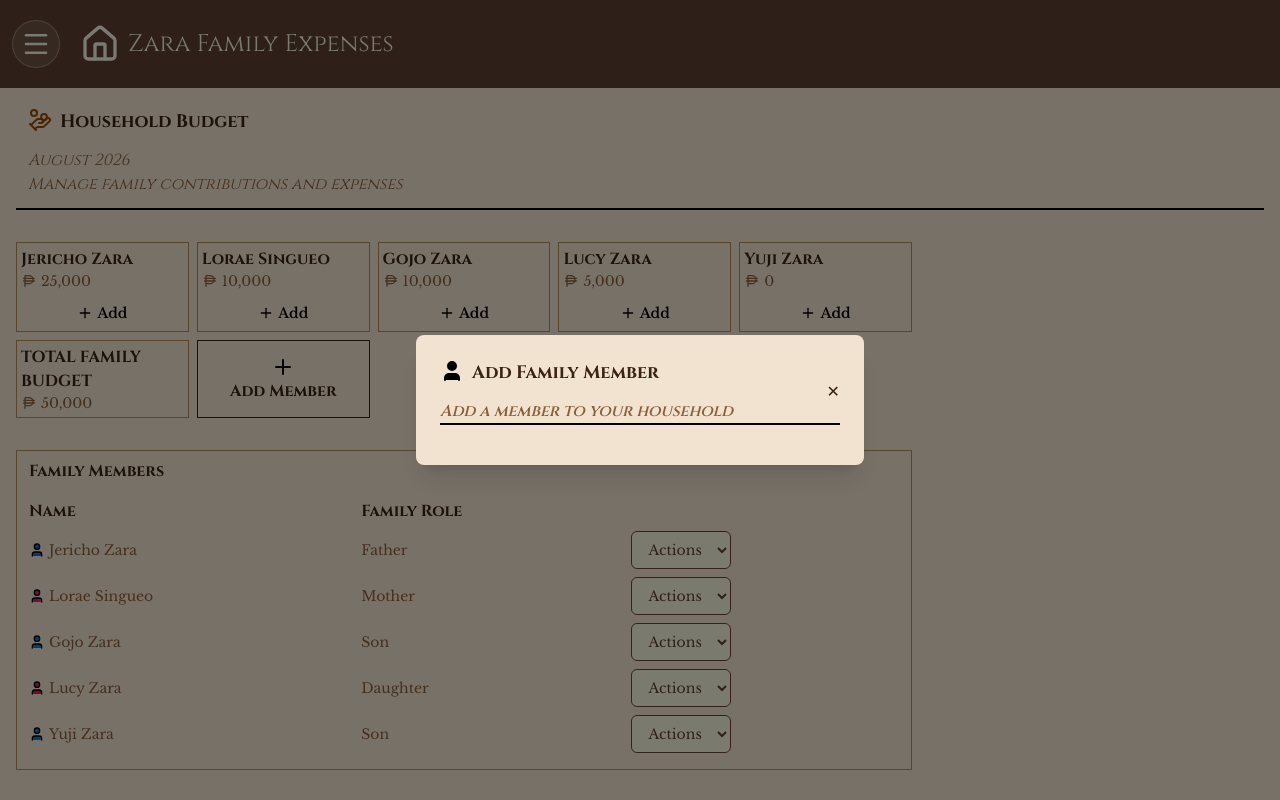
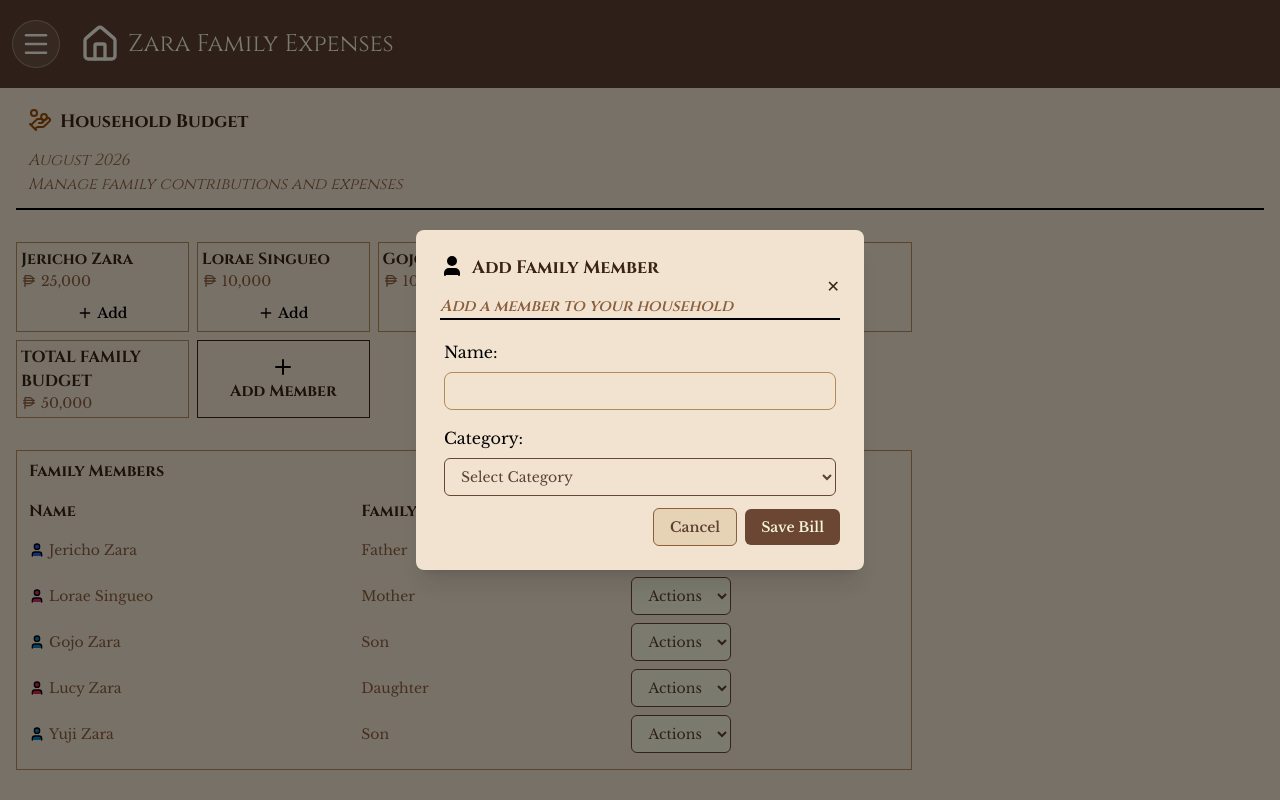
Before and after one commit to Jericho0909/home-expense-tracker, a Next.js app: page /budgetSetting in a window 1280 px wide. Both pictures are taken after typing "5", "5", "5", "5", "5", "5" into the empty fields and a click on the button "Add Member". Shown: the top 800 px of the page. Built offline with nearby package versions, Linux system fonts and the light colour scheme; a web font is replaced by a local one.

Commit message:
style: refine AddMemberModalForm layout and design

```diff
--- a/app/components/modal/AddMemberModal.tsx
+++ /dev/null
@@ -1,9 +0,0 @@
-const AddMember = () => {
-    return (
-        <div>
-
-        </div>
-    )
-}
-
-export default AddMember
--- /dev/null
+++ b/app/components/modal/AddMemberModalForm.tsx
@@ -0,0 +1,119 @@
+'use client'
+
+import { useState } from "react"
+import ModalFormButton from "../ModalFormButton"
+import type { Member, FamilyRole } from "@/app/type/model"
+import { capitalizeFirstLetter } from "@/app/utils/capitalizeFirstLetter"
+
+type MemberForm = Omit<Member, "familyRole" > & {
+    familyRole: FamilyRole | ""
+}
+
+const AddMemberModalForm = () => {
+    const defaultData: MemberForm = {
+        id: "",
+        name: "",
+        familyRole: "",
+        money: 0,
+        createdAt: ""
+    }
+
+    const [ member, setMember ] = useState<MemberForm>(defaultData)
+
+    const FamilyRoles: FamilyRole[] = [
+        "Father",
+        "Mother",
+        "Son",
+        "Daughter",
+        "Grandfather",
+        "Grandmother",
+        "Uncle",
+        "Aunt",
+        "Other",
+    ]
+
+     const handleCancel = () => {
+        setMember(defaultData)
+    }
+
+    const handleSubmit = (e: React.SubmitEvent<HTMLFormElement>) => {
+        e.preventDefault()
+
+    }
+
+    return (
+        <form
+            className="flex flex-col"
+            onSubmit={handleSubmit}
+        >
+            <div className="flex justify-center flex-col gap-2 mb-2 p-1">
+                <label
+                    htmlFor="name"
+                    className="text-base"
+                    style={{
+                        fontFamily: "var(--font-libre-baskerville)"
+                    }}
+                >
+                    Name:
+                </label>
+                <input
+                    id="name"
+                    type="text"
+                    name="name"
+                    value={member.name}
+                    onChange={(e) => setMember((item) => ({
+                        ...item,
+                        [e.target.name]: capitalizeFirstLetter(e.target.value)
+
+                    }))}
+                    className="no-spinner bg-[#F1E3D0] border border-[#B38B59] text-[#3B2416] text-sm rounded-lg p-2 focus:ring-[#B38B59] focus:border-[#B38B59]"
+                    style={{ fontFamily: "var(--font-libre-baskerville)" }}
+                    placeholder=""
+                    required
+                />
+            </div>
+
+            <div className="flex justify-center flex-col gap-2 mb-2 p-1">
+                <label
+                    htmlFor="category"
+                    className="text-base"
+                    style={{
+                        fontFamily: "var(--font-libre-baskerville)"
+                    }}
+                >
+                    Category:
+                </label>
+                <select
+                    id="category"
+                    value={member.familyRole}
+                    onChange={(e) =>
+                        setMember((item) => ({
+                            ...item,
+                            familyRole: e.target.value as FamilyRole
+                        }))
+                    }
+                    className="cursor-pointer rounded-md border border-[#6B4632] bg-[#F1E3D0] px-3 py-2 text-sm text-[#5C4033] outline-none"
+                    style={{
+                        fontFamily: "var(--font-libre-baskerville)"
+                    }}
+                >
+                    <option value="" disabled>
+                        Select Category
+                    </option>
+
+                    {[...FamilyRoles].sort((a, b) => a.localeCompare(b)).map((category) => (
+                        <option key={category} value={category}>
+                            {category}
+                        </option>
+                    ))}
+                </select>
+            </div>
+
+            <ModalFormButton
+                handleCancel={handleCancel}
+            />
+        </form>
+    )
+}
+
+export default AddMemberModalForm
--- a/app/constant/modalContents.tsx
+++ b/app/constant/modalContents.tsx
@@ -7,6 +7,7 @@ import HouseMaintenanceModal from "../components/modal/HouseMaintenanceModal";
 import FamilyExpensesModal from "../components/modal/FamilyExpensesModal";
 import OtherExepensesModal from "../components/modal/OtherExpensesModal";
 import BudgetSettingModal from "../components/modal/BudgetSettingModal";
+import AddMemberModalForm from "../components/modal/AddMemberModalForm";
 import type { ModalContents } from "../type/model"
 
 export const modalContents: Record<ModalContents, ReactNode> = {
@@ -19,5 +20,5 @@ export const modalContents: Record<ModalContents, ReactNode> = {
     FamilyExpenses: <FamilyExpensesModal/>,
     OtherExpenses: <OtherExepensesModal/>,
     BudgetSetting: <BudgetSettingModal/>,
-    AddMember: null
+    AddMember: <AddMemberModalForm/>
 }
--- a/app/type/model.ts
+++ b/app/type/model.ts
@@ -199,7 +199,7 @@ export type ExpenseData =
     | HealthExpense;
 
 export type Member = {
-    id: number;
+    id: string | number;
     name: string;
     familyRole: FamilyRole;
     money: number;
```
Also changed, not shown: app/(root)/budgetSetting/@modal/(.)/editMember/[id]/page.tsx (added).
